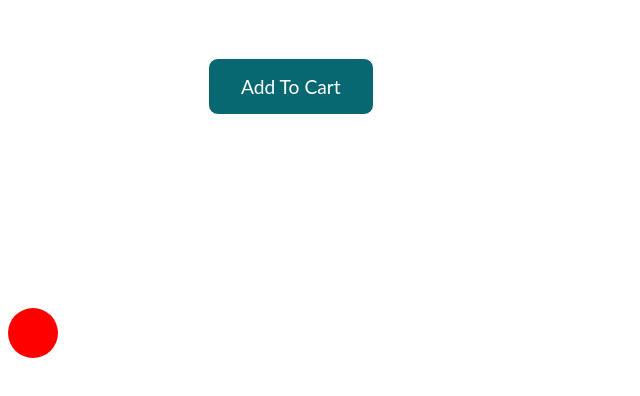
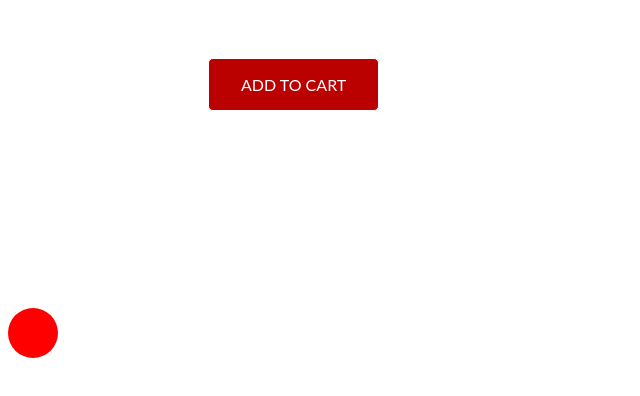
Before and after one commit to KarolinaSzymanska899/Animations-and-Transitions, a plain HTML site: page index.html in a window 1280 px wide. Shown: the whole page, without its empty margins (0-640 px from the left). Drawn offline with Linux system fonts and the light colour scheme.

Commit message:
added cta template from Guitar Kings

```diff
--- a/styles.css
+++ b/styles.css
@@ -22,7 +22,7 @@
   }
 }
 
-/* + add a tag to cta
+/* + add a tag to cta in html
 + product page: 1s delay, opacity*/
 .cta {
   transition-property: background;
@@ -44,3 +44,47 @@
 .cta:hover {
   background: #bf0600;
 }
+
+/* cta styling from Guitar Kings */
+
+.cta {
+  background-color: #bb0000;
+  color: #fff;
+  font-size: 1em;
+  text-transform: uppercase;
+  border-radius: 5px;
+  position: relative;
+  display: inline-block;
+  overflow: hidden;
+}
+
+.cta:before {
+  content: "";
+  padding: 10px;
+  background: #fff;
+  transform: rotate(45deg);
+  position: absolute;
+  height: 100px;
+  top: -40px;
+  left: -100px;
+  transition: left ease-in-out 1s;
+  opacity: 0.3;
+}
+
+.cta:hover:before {
+  left: 110%;
+}
+
+.cta-large {
+  padding: 10px 40px;
+}
+
+.cta-small {
+  padding: 8px 20px;
+  font-size: 0.8em;
+  grid-column: 2;
+  grid-row: 2;
+  min-width: 51.2px;
+  text-align: center;
+  margin-top: 5px;
+}
```
